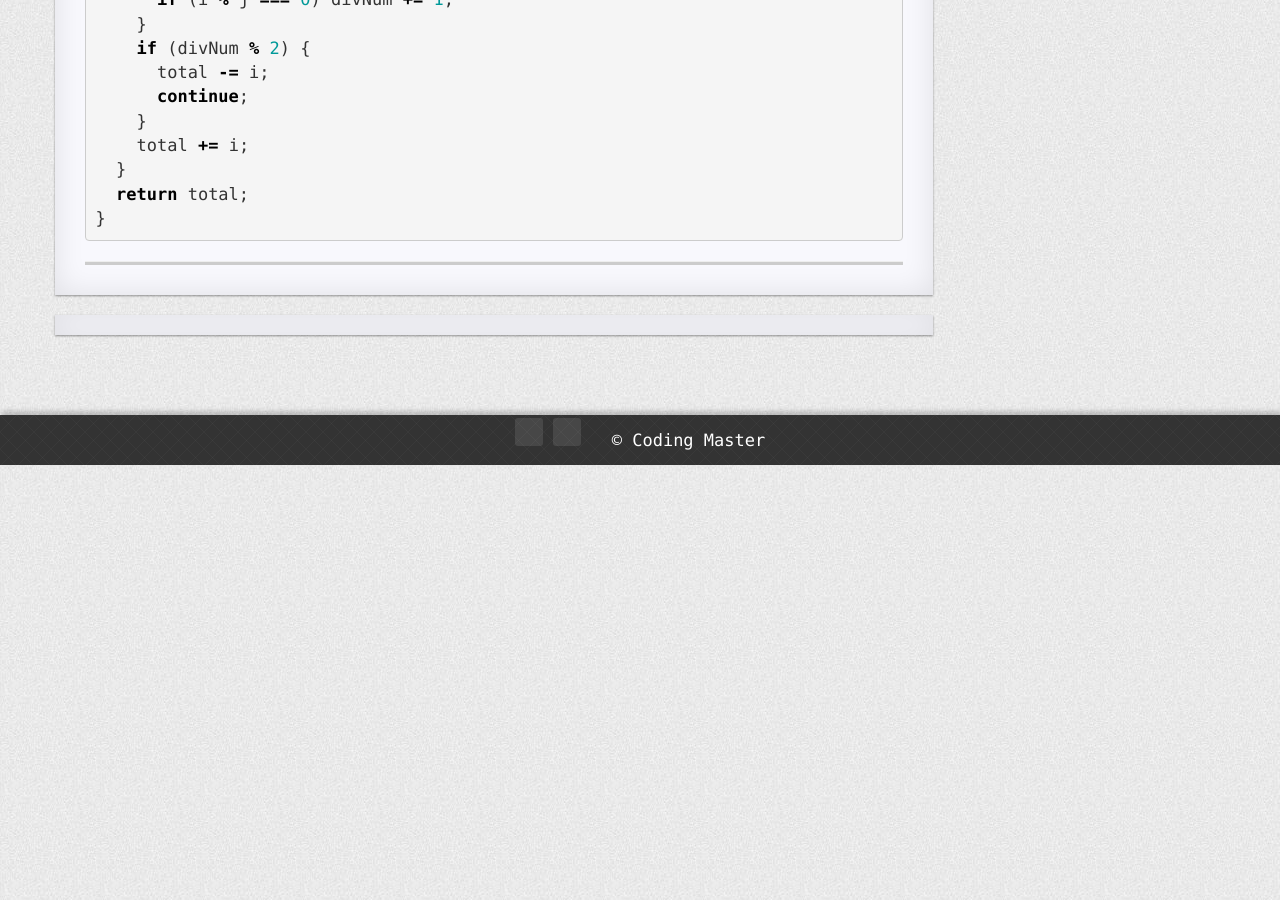
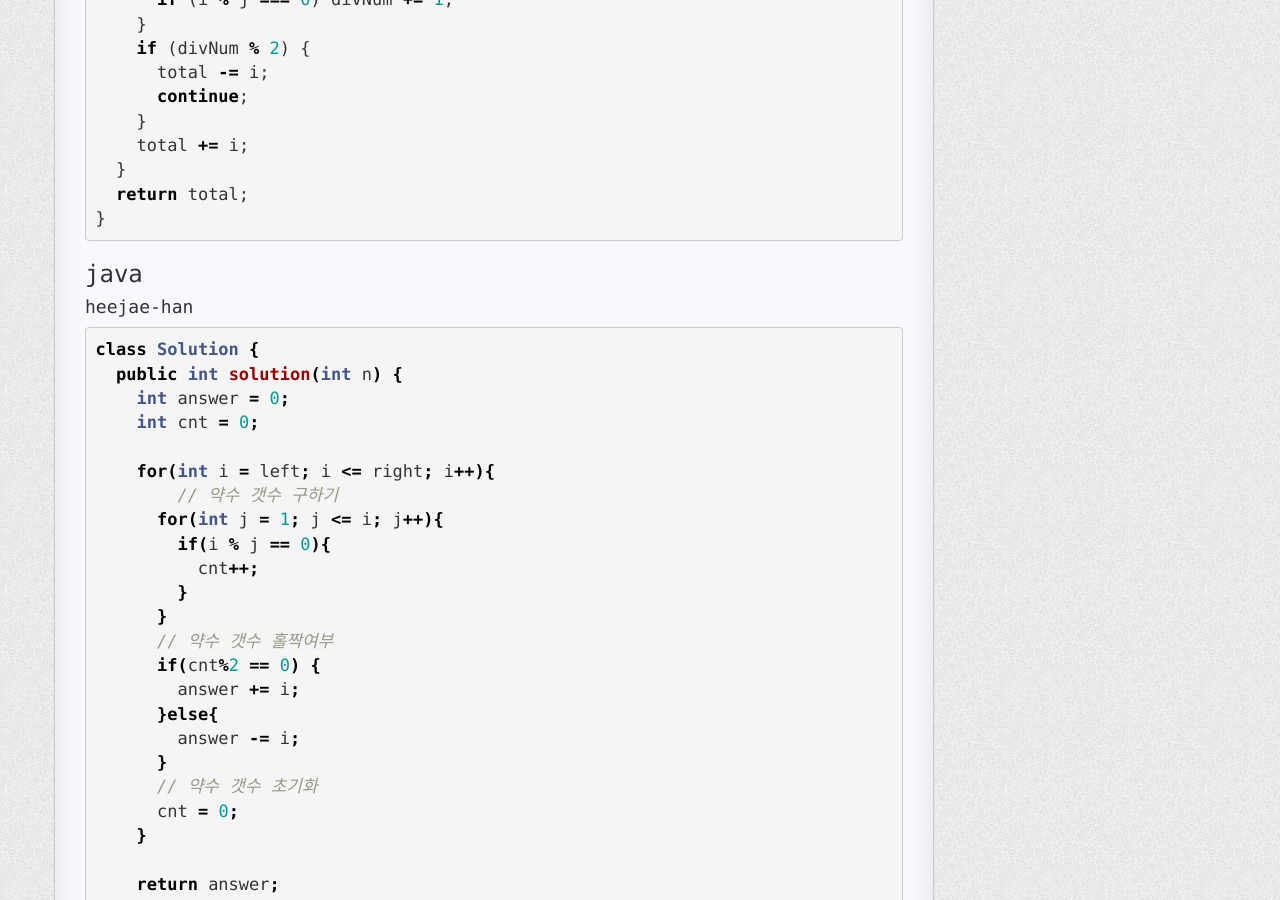
Before and after one commit to COMA-coding-master/COMA-coding-master.github.io, a Jekyll site: the page built from _posts/2022-01-02-약수의갯수와덧셈.md, in a window 1280 px wide and 900 px high, scrolled down 936 px. Built offline with Jekyll 4.4.1, drawn with Linux system fonts in a browser that asks for light colours; nearby versions of some CDN libraries; comment, search, counter and statistics services are not loaded; a style sheet for code colours, icons or effects is not loaded.

Commit message:
한희재 java 월간 코드 챌린지 level1

````diff
--- a/_posts/2022-01-02-약수의갯수와덧셈.md
+++ b/_posts/2022-01-02-약수의갯수와덧셈.md
@@ -48,3 +48,36 @@ function solution(left, right) {
   return total;
 }
 ```
+
+
+### java
+
+#### heejae-han
+
+```java
+class Solution {
+  public int solution(int n) {
+    int answer = 0;
+    int cnt = 0;
+
+    for(int i = left; i <= right; i++){
+        // 약수 갯수 구하기
+      for(int j = 1; j <= i; j++){
+        if(i % j == 0){
+          cnt++;
+        }
+      }
+      // 약수 갯수 홀짝여부
+      if(cnt%2 == 0) {
+        answer += i;
+      }else{
+        answer -= i;
+      }
+      // 약수 갯수 초기화
+      cnt = 0;
+    }
+
+    return answer;
+  }
+}
+```
````
Also changed, not shown: _posts/2022-01-02-3진법뒤집기.md (+22 -0 lines), _posts/2022-01-02-두개뽑아서더하기.md (+26 -0 lines), _posts/2022-01-02-음양더하기.md (+24 -0 lines).
